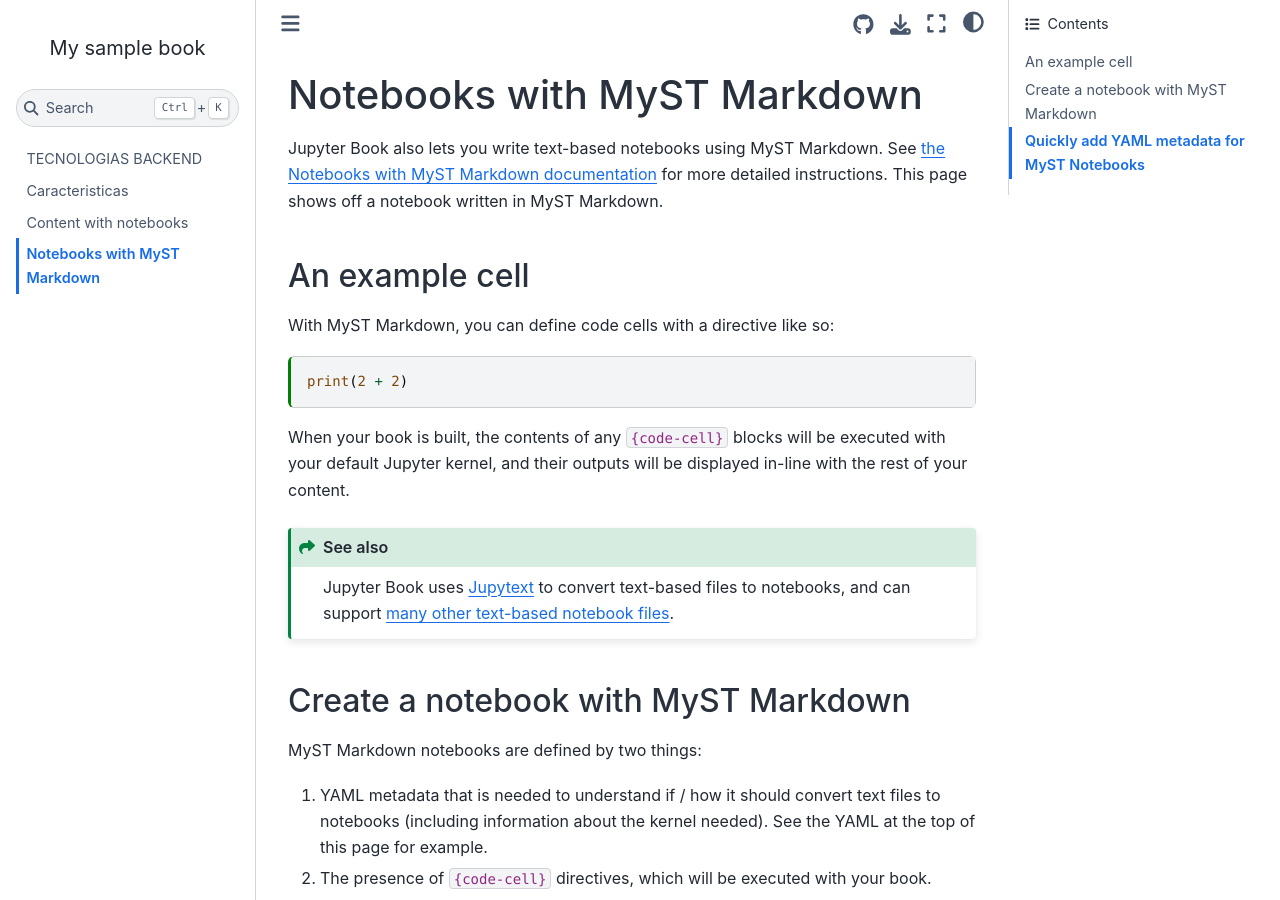
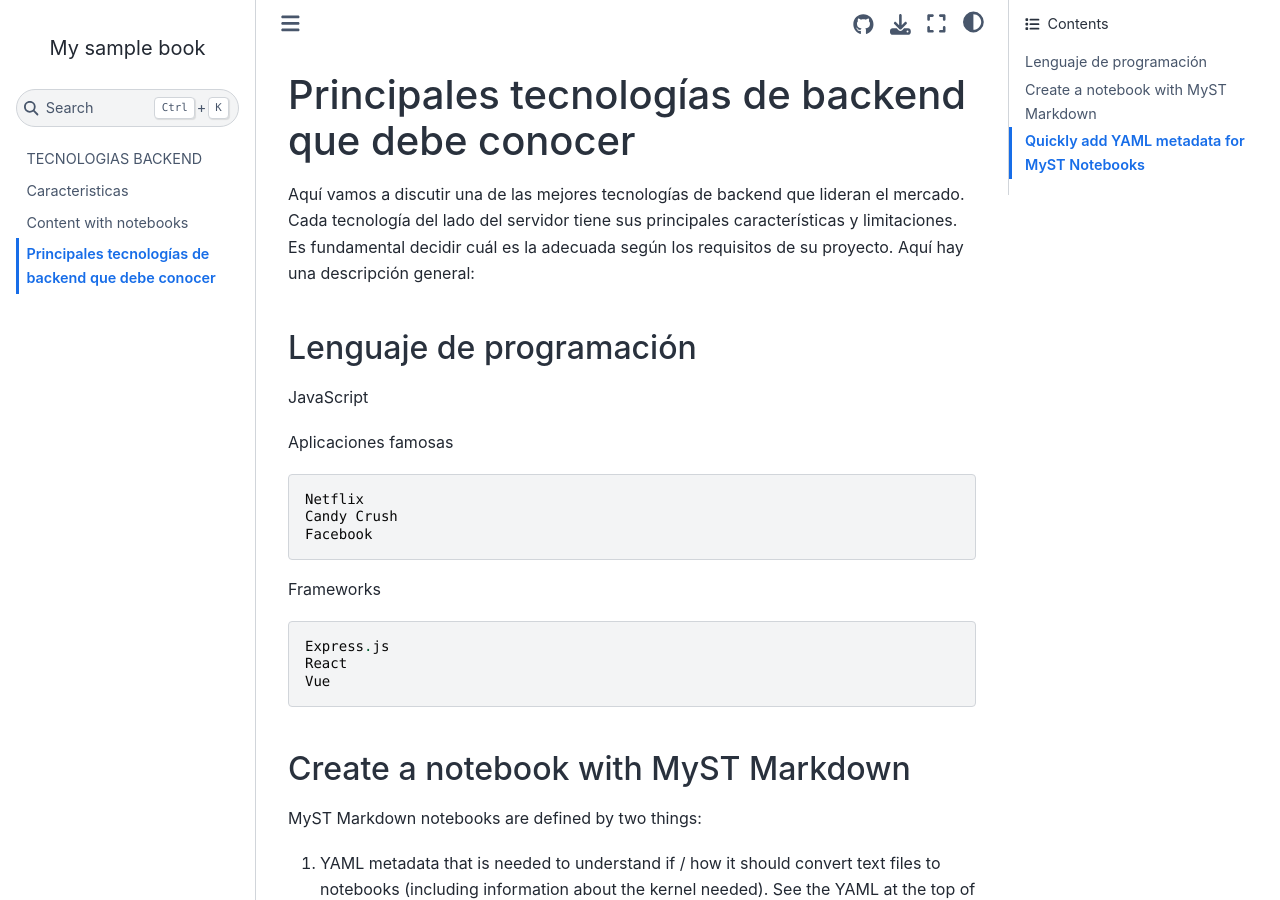
Before and after one commit to jilucero/milibro, a Jupyter Book: the page built from markdown-notebooks.md, in a window 1280 px wide and 900 px high. Built offline with Jupyter Book 1.0.4 settings and Sphinx 7.4.7 and the Sphinx Book theme 1.1.4, drawn with Linux system fonts in a browser that asks for light colours.

Commit message:
Update markdown-notebooks.md

````diff
--- a/markdown-notebooks.md
+++ b/markdown-notebooks.md
@@ -12,26 +12,28 @@
   name: python3
 ---
 
-# Notebooks with MyST Markdown
+# Principales tecnologías de backend que debe conocer
 
-Jupyter Book also lets you write text-based notebooks using MyST Markdown.
-See [the Notebooks with MyST Markdown documentation](https://jupyterbook.org/file-types/myst-notebooks.html) for more detailed instructions.
-This page shows off a notebook written in MyST Markdown.
+Aquí vamos a discutir una de las mejores tecnologías de backend que lideran el mercado. Cada tecnología del lado del servidor tiene sus principales características y limitaciones. Es fundamental decidir cuál es la adecuada según los requisitos de su proyecto. Aquí hay una descripción general:
 
-## An example cell
+## Lenguaje de programación
 
-With MyST Markdown, you can define code cells with a directive like so:
+JavaScript
 
-```{code-cell}
-print(2 + 2)
+Aplicaciones famosas
+
+```
+Netflix
+Candy Crush
+Facebook
 ```
 
-When your book is built, the contents of any `{code-cell}` blocks will be
-executed with your default Jupyter kernel, and their outputs will be displayed
-in-line with the rest of your content.
+Frameworks
 
-```{seealso}
-Jupyter Book uses [Jupytext](https://jupytext.readthedocs.io/en/latest/) to convert text-based files to notebooks, and can support [many other text-based notebook files](https://jupyterbook.org/file-types/jupytext.html).
+```
+Express.js
+React
+Vue
 ```
 
 ## Create a notebook with MyST Markdown
````
